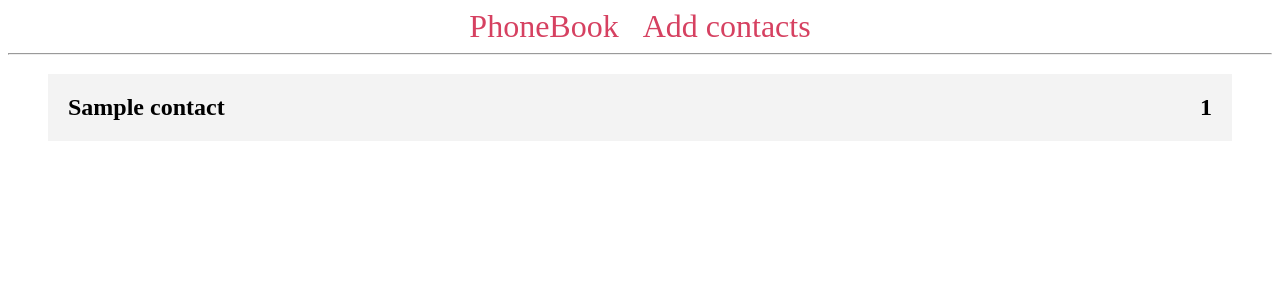
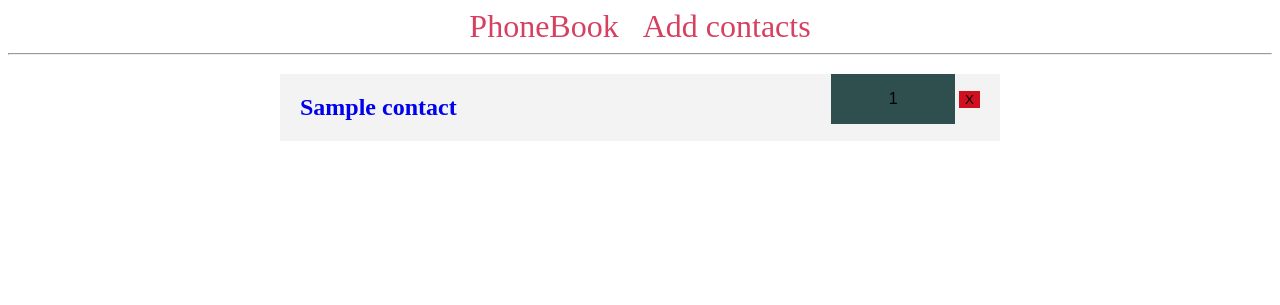
Before and after one commit to SamIsTheFBI/python-phonebook, a Flask app: page / in a window 1280 px wide. Shown: the top 305 px of the page. Run offline with Flask 3, Linux system fonts and the light colour scheme; tables that the repository leaves empty hold one stand-in row (values such as "Sample post").

Commit message:
add: delete button to remove contacts

```diff
--- a/app.py
+++ b/app.py
@@ -16,8 +16,16 @@ class Contact(db.Model):
 with app.app_context():
     db.create_all()
 
-@app.route('/')
+@app.route('/', methods=('GET', 'POST'))
 def index():
+    if request.method == 'POST':
+        contactToDelete = request.form['number']
+        if contactToDelete:
+            contact = Contact.query.get(contactToDelete)
+            print(contact)
+            db.session.delete(contact)
+            db.session.commit()
+
     contacts = db.session.execute(db.select(Contact).order_by(Contact.name)).scalars()
     return render_template('index.html', contacts=contacts)
 
@@ -44,7 +52,7 @@ def add_contact():
             return redirect(url_for('index'))
     return render_template('create.html')
 
-@app.route('/<int:id>')
+@app.route('/<int:number>')
 def contact_details(number):
     contact = db.get_or_404(Contact, number)
     return render_template('contact_details.html', contact=contact)
--- a/templates/base.html
+++ b/templates/base.html
@@ -23,6 +23,40 @@
           font-size: 2em;
           text-decoration: none;
         }
+
+				.contact .right-side .form {
+					display: flex;
+					align-items: center;
+					gap: 1rem;
+				}
+
+				input:read-only {
+					font-size: medium;
+					text-decoration: none;
+					background-color: darkslategray;
+					padding: 1rem 0.5rem;
+					text-align: center;
+					display: inline-block;
+					width: 6.75rem;
+					border: none
+				}
+
+				.close-button {
+					text-decoration: none;
+					background-color: #d01020;
+					border: none;
+					cursor: pointer;
+				}
+
+				a {
+					text-decoration: none;
+				}
+
+				.content {
+					max-width: 50rem;
+					text-align: center;
+					margin: auto;
+				}
     </style>
 </head>
 <body>
--- a/templates/index.html
+++ b/templates/index.html
@@ -2,9 +2,16 @@
 
 {% block content %}
     {% for contact in contacts %}
+			<a href="/{{ contact['number'] }}">
         <div class='contact'>
             <h2>{{ contact['name'] }}</h2>
-            <h2>{{ contact['number'] }}</h2>
+					<div class='right-side'>
+						<form method='POST'>
+							<input type='text' name='number' value="{{ contact['number'] }}" readonly></h2>
+							<button type="submit" class="close-button">X</button>
+						</form>
+					</div>
         </div>
+			</a>
     {% endfor %}
 {% endblock %}
```
Also changed, not shown: templates/contact_details.html (added, +7 -0 lines), README.md.
